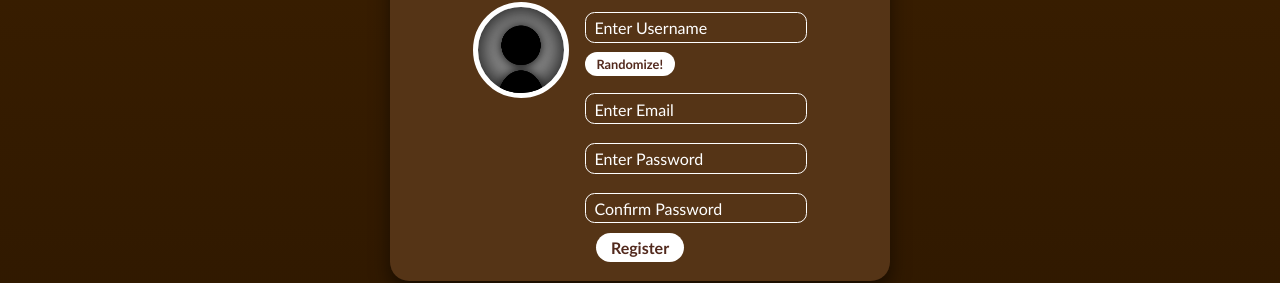
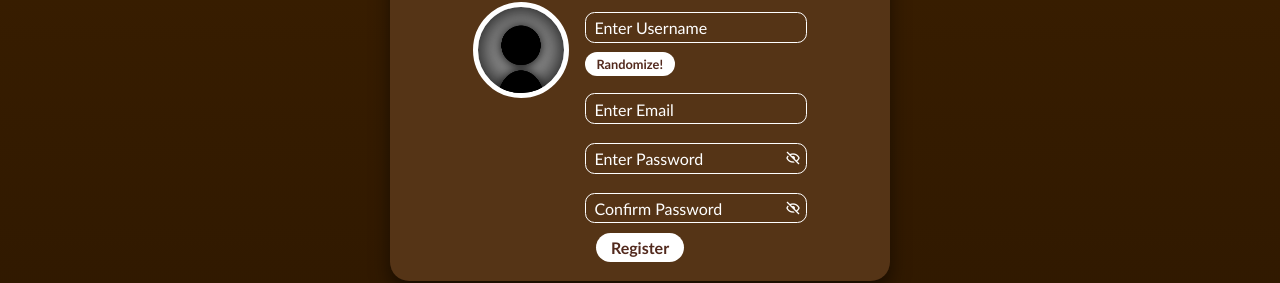
Before and after one commit to Omar-Walid-MD/React-Blog-App, a React (Create React App) app: page /register in a window 1280 px wide. Shown: the part 265-548 px from the top of the page. Built offline with nearby package versions, Linux system fonts and the light colour scheme; data requests are answered from the project's data file.

Commit message:
Added password visibility toggle for password inputs

```diff
--- a/src/Main Page/TextInput.css
+++ b/src/Main Page/TextInput.css
@@ -56,10 +56,6 @@
 
     top: 0;
 }
-/* .text-input:not(:empty)
-{
-    background-color: red;
-} */
 .text-input:-webkit-autofill,
 .text-input:-webkit-autofill:hover,
 .text-input:-webkit-autofill:focus,
@@ -68,3 +64,19 @@
     -webkit-text-fill-color: var(--txt) !important;
 
 }
+
+.text-input-toggle-password-button
+{
+    font-size: 1em;
+
+    background-color: transparent;
+    color: var(--txt);
+
+    border: none; outline: none;
+
+    position: absolute;
+    top: 50%; right: 0;
+    transform: translateY(-50%);
+
+    cursor: pointer;
+}
--- a/src/Main Page/TextInput.js
+++ b/src/Main Page/TextInput.js
@@ -1,21 +1,36 @@
-import { useEffect } from "react";
+import { useEffect, useState } from "react";
 import "./TextInput.css";
 
 
 function TextInput({containerType,inputType="text",selectorClass,inputLabel,inputName="",inputValue,inputFunc,maxLength=0,required,minheight=0,onInput})
 {
-    // useEffect(()=>{
-    //     console.log(inputValue==="");
-    // })
+
+    const [passwordVisible,setPasswordVisible] = useState(false);
+
+    function handlePasswordVisible()
+    {
+        setPasswordVisible(prev => !prev);
+    }
+
     return (
         <div className={"text-input-container " + selectorClass}>
             {
                 containerType==="field" ?
-                <input className="text-input text-input-field" type={inputType} name={inputName} value={inputValue} required={required} onChange={inputFunc} autoComplete/>
+                <input className="text-input text-input-field" type={inputType==="password" ? passwordVisible ? "text" : "password" : inputType} name={inputName} value={inputValue} required={required} onChange={inputFunc} autoComplete/>
                 : containerType==="area" &&
-                <textarea className="text-input text-input-area" type={inputType} minheight={minheight} value={inputValue} onChange={inputFunc} onInput={onInput}></textarea>
+                <textarea className="text-input text-input-area" type={inputType==="password" ? passwordVisible ? "text" : "password" : inputType} minheight={minheight} value={inputValue} onChange={inputFunc} onInput={onInput}></textarea>
             }
             <div className="text-input-label">{inputLabel}</div>
+            {
+                inputType==="password" &&
+                <button className="text-input-toggle-password-button flex-center" type="button" onClick={handlePasswordVisible}>
+                    {
+                        passwordVisible ?
+                        <i class='bx bx-show'></i>
+                        : <i class='bx bx-hide'></i>
+                    }
+                </button>
+            }
         </div>
     )
 }
```
